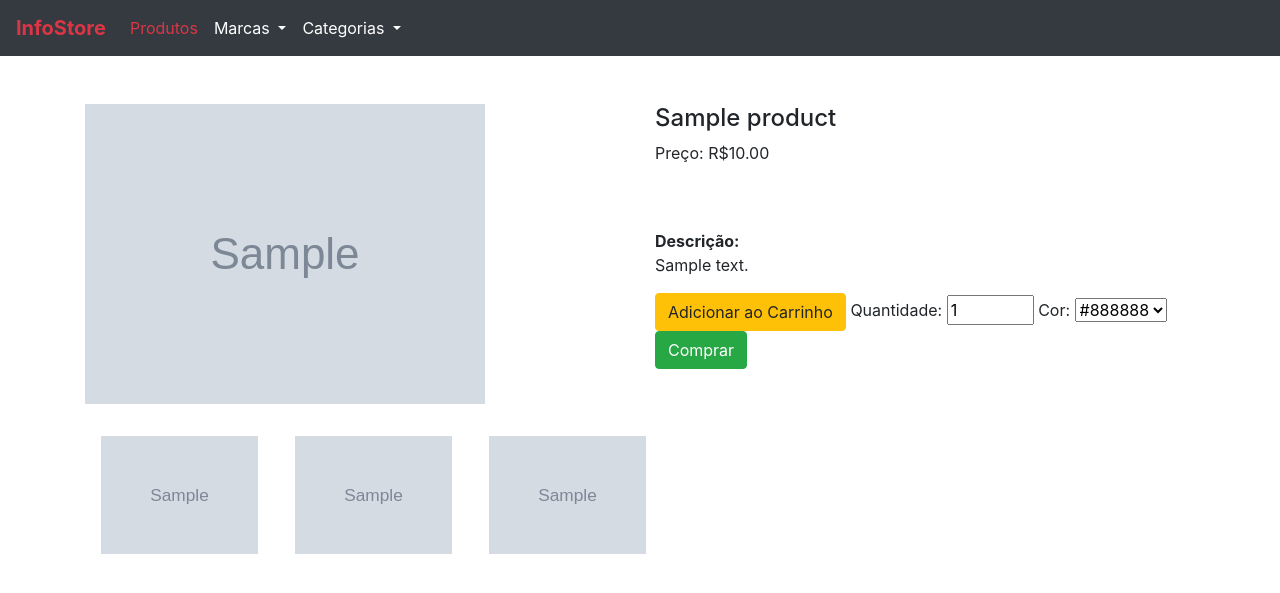
After one commit to endhel/online-store, a Flask app: page /product/1 in a window 1280 px wide. The commit adds this page. Shown: the top 593 px of the page. Run offline with Flask 2, Linux system fonts and the light colour scheme; data comes from the database, SQL or seed files in the repository; tables that the repository leaves empty hold one stand-in row (values such as "Sample post"); grey boxes marked "Sample" are stand-in pictures; some libraries are stand-ins or nearby versions.

Commit message:
Created a single page for products details

```diff
--- a/store/products/routes.py
+++ b/store/products/routes.py
@@ -243,3 +243,11 @@ def deleteproduct(id):
         return redirect(url_for('admin'))
     flash(f'A categoria {product.name} foi deletada com sucesso!', 'success')
     return redirect(url_for('admin'))
+
+
+@app.route('/product/<int:id>')
+def single_page(id):
+    product = Product.query.get_or_404(id)
+    brands = Brand.query.join(Product, (Brand.id == Product.brand_id)).all()
+    categories = Category.query.join(Product, (Category.id == Product.category_id)).all()
+    return render_template('products/single_page.html', product=product, brands=brands, categories=categories)
--- a/store/templates/products/index.html
+++ b/store/templates/products/index.html
@@ -107,7 +107,7 @@
                     {% endif %}
                 </div>
                 <div class="card-footer">
-                    <a href="#" class="float-left btn btn-sm btn-success">Detalhes</a>
+                    <a href="{{url_for('single_page', id=b.id)}}" class="float-left btn btn-sm btn-success">Detalhes</a>
                     <a href="#" class="float-right btn btn-sm btn-warning">Comprar</a>
                 </div>
             </div>
@@ -154,7 +154,7 @@
                     {% endif %}
                 </div>
                 <div class="card-footer">
-                    <a href="#" class="float-left btn btn-sm btn-success">Detalhes</a>
+                    <a href="{{url_for('single_page', id=c.id)}}" class="float-left btn btn-sm btn-success">Detalhes</a>
                     <a href="#" class="float-right btn btn-sm btn-warning">Comprar</a>
                 </div>
             </div>
@@ -200,7 +200,7 @@
                     {% endif %}
                 </div>
                 <div class="card-footer">
-                    <a href="#" class="float-left btn btn-sm btn-success">Detalhes</a>
+                    <a href="{{url_for('single_page', id=product.id)}}" class="float-left btn btn-sm btn-success">Detalhes</a>
                     <a href="#" class="float-right btn btn-sm btn-warning">Comprar</a>
                 </div>
             </div>
--- /dev/null
+++ b/store/templates/products/single_page.html
@@ -0,0 +1,155 @@
+{% extends 'layouts.html' %}
+
+{% block content %}
+
+<nav class="navbar navbar-expand-lg navbar-light bg-dark">
+    <a class="navbar-brand text-danger font-weight-bold" href="/">InfoStore</a>
+
+    <div class="collapse navbar-collapse" id="navbarSupportedContent">
+        <ul class="navbar-nav mr-auto">
+            {% if brand %}
+            <li class="nav-item">
+                <a class="nav-link text-white" href="/">Produtos</a>
+            </li>
+
+            <li class="nav-item dropdown">
+                <a class="nav-link dropdown-toggle text-danger" href="#" id="navbarDropdown" role="button" data-toggle="dropdown" aria-haspopup="true" aria-expanded="false">
+                  Marcas
+                </a>
+                <div class="dropdown-menu" aria-labelledby="navbarDropdown">
+                    {% for brand in brands %}
+                    <a class="dropdown-item" href="{{url_for('get_brand', id=brand.id)}}">{{brand.name}}</a>
+                    {% endfor %}
+                </div>
+            </li>
+
+            <li class="nav-item dropdown">
+                <a class="nav-link dropdown-toggle text-white" href="#" id="navbarDropdown" role="button" data-toggle="dropdown" aria-haspopup="true" aria-expanded="false">
+                  Categorias
+                </a>
+                <div class="dropdown-menu" aria-labelledby="navbarDropdown">
+                    {% for category in categories %}
+                    <a class="dropdown-item" href="{{url_for('get_category', id=category.id)}}">{{category.name}}</a>
+                    {% endfor %}
+                </div>
+            </li>
+            {% elif category %}
+            <li class="nav-item">
+                <a class="nav-link text-white" href="/">Produtos</a>
+            </li>
+
+            <li class="nav-item dropdown">
+                <a class="nav-link dropdown-toggle text-white" href="#" id="navbarDropdown" role="button" data-toggle="dropdown" aria-haspopup="true" aria-expanded="false">
+                  Marcas
+                </a>
+                <div class="dropdown-menu" aria-labelledby="navbarDropdown">
+                    {% for brand in brands %}
+                    <a class="dropdown-item" href="{{url_for('get_brand', id=brand.id)}}">{{brand.name}}</a>
+                    {% endfor %}
+                </div>
+            </li>
+
+            <li class="nav-item dropdown">
+                <a class="nav-link dropdown-toggle text-danger" href="#" id="navbarDropdown" role="button" data-toggle="dropdown" aria-haspopup="true" aria-expanded="false">
+                  Categorias
+                </a>
+                <div class="dropdown-menu" aria-labelledby="navbarDropdown">
+                    {% for category in categories %}
+                    <a class="dropdown-item" href="{{url_for('get_category', id=category.id)}}">{{category.name}}</a>
+                    {% endfor %}
+                </div>
+            </li>
+            {% else %}
+            <li class="nav-item">
+                <a class="nav-link text-danger" href="/">Produtos</a>
+            </li>
+
+            <li class="nav-item dropdown">
+                <a class="nav-link dropdown-toggle text-white" href="#" id="navbarDropdown" role="button" data-toggle="dropdown" aria-haspopup="true" aria-expanded="false">
+                  Marcas
+                </a>
+                <div class="dropdown-menu" aria-labelledby="navbarDropdown">
+                    {% for brand in brands %}
+                    <a class="dropdown-item" href="{{url_for('get_brand', id=brand.id)}}">{{brand.name}}</a>
+                    {% endfor %}
+                </div>
+            </li>
+
+            <li class="nav-item dropdown">
+                <a class="nav-link dropdown-toggle text-white" href="#" id="navbarDropdown" role="button" data-toggle="dropdown" aria-haspopup="true" aria-expanded="false">
+                  Categorias
+                </a>
+                <div class="dropdown-menu" aria-labelledby="navbarDropdown">
+                    {% for category in categories %}
+                    <a class="dropdown-item" href="{{url_for('get_category', id=category.id)}}">{{category.name}}</a>
+                    {% endfor %}
+                </div>
+            </li>
+            {% endif%}
+        </ul>
+    </div>
+</nav>
+
+
+
+<div class="container mt-5">
+    <div class="row">
+        <div class="col-md-6" id="m_image">
+            <img src="{{url_for('static', filename='images/' + product.image_1)}}" alt="{{product.name}}" height="300">
+        </div>
+
+        <div class="col-md-6">
+            <h4>{{product.name}}</h4>
+            <p>Preço: R${{product.price}}</p>
+
+            {% if product.discount > 0 %}
+            <b>Desconto: {{product.discount}}%</b>
+            {% endif %}
+
+            <br>
+            <br>
+            <b>Descrição:</b>
+            <p> {{product.description }}</p>
+
+            <form action="">
+                <input type="hidden" name="product_id" value="{{product.id}}">
+                <button type="submit" class="btn btn-warning">Adicionar ao Carrinho</button>
+                <label for="">Quantidade: </label>
+                <input type="number" name="quantity" id="" value="1" min="1" max="{{product.stock}}">
+                {% set colors = product.colors.split(',') %}
+                <label for="colors">Cor: </label>
+                <select name="colors" id="">
+                    {% for color in colors %}
+                    {% set col = color.split(':') %}
+                    <option value="{{col[0]}}">{{col[0]|capitalize}}</option>
+                    {% endfor %}
+                </select>
+            </form>
+            <a href="" class="btn btn-success">Comprar</a>
+        </div>
+    </div>
+
+    <div class="row">
+        <div class="col-md-12 mt-3" id="s_image">
+            <img src="{{url_for('static', filename='images/' + product.image_1)}}" alt="{{product.name}}" height="150" class="p-3">
+            <img src="{{url_for('static', filename='images/' + product.image_2)}}" alt="{{product.name}}" height="150" class="p-3">
+            <img src="{{url_for('static', filename='images/' + product.image_3)}}" alt="{{product.name}}" height="150" class="p-3">
+        </div>
+    </div>
+</div>
+
+<script>
+    var m_image = document.getElementById('m_image');
+    var s_image = document.getElementById('s_image').getElementsByTagName('img');
+
+    for(var i = 0; i < s_image.length; i++) {
+        s_image[i].addEventListener('click', full_image);
+    }
+
+    function full_image() {
+        var ImageSRC = this.getAttribute('src');
+        m_image.innerHTML = "<img src=" + ImageSRC + " height='300'>";
+    }
+</script>
+
+{% endblock content %}
```
